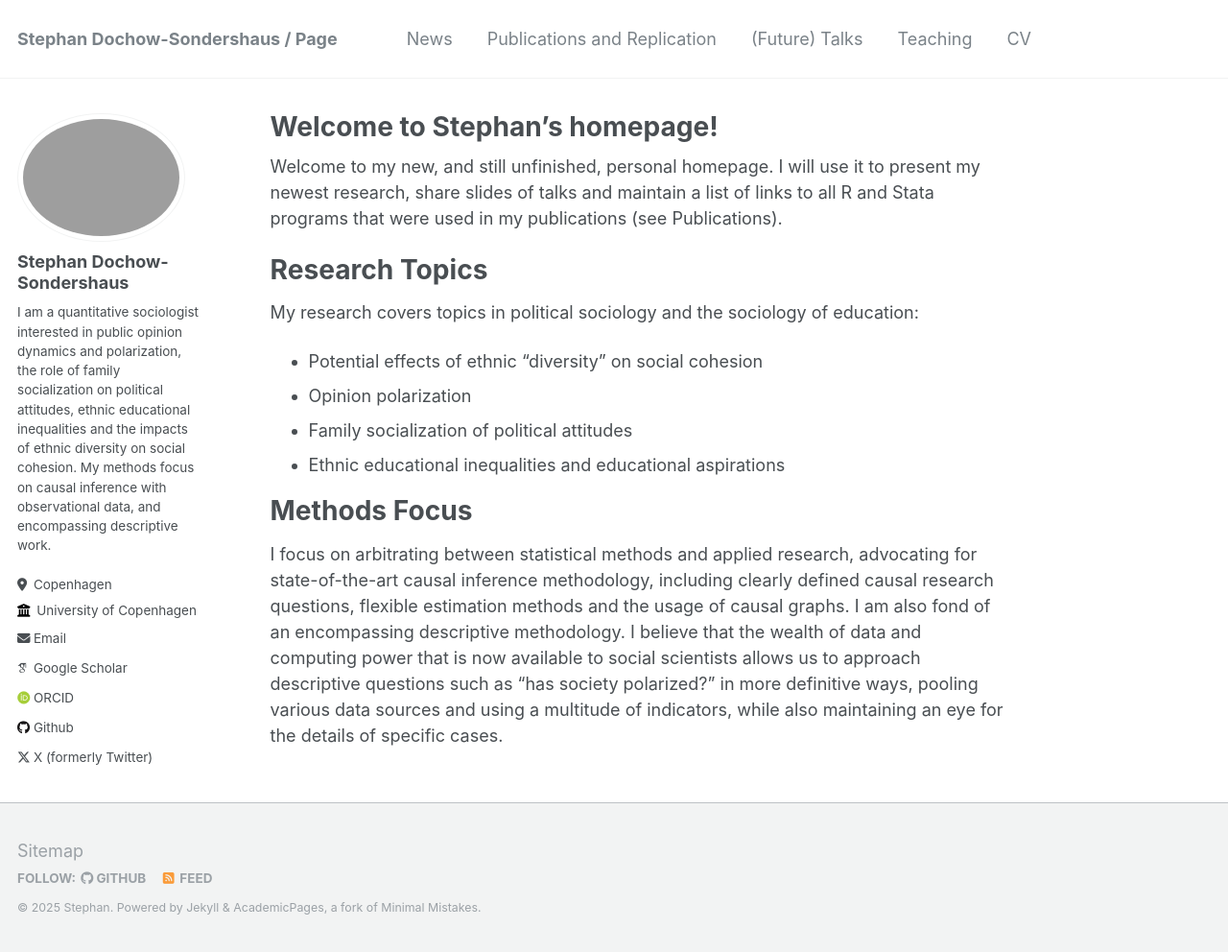
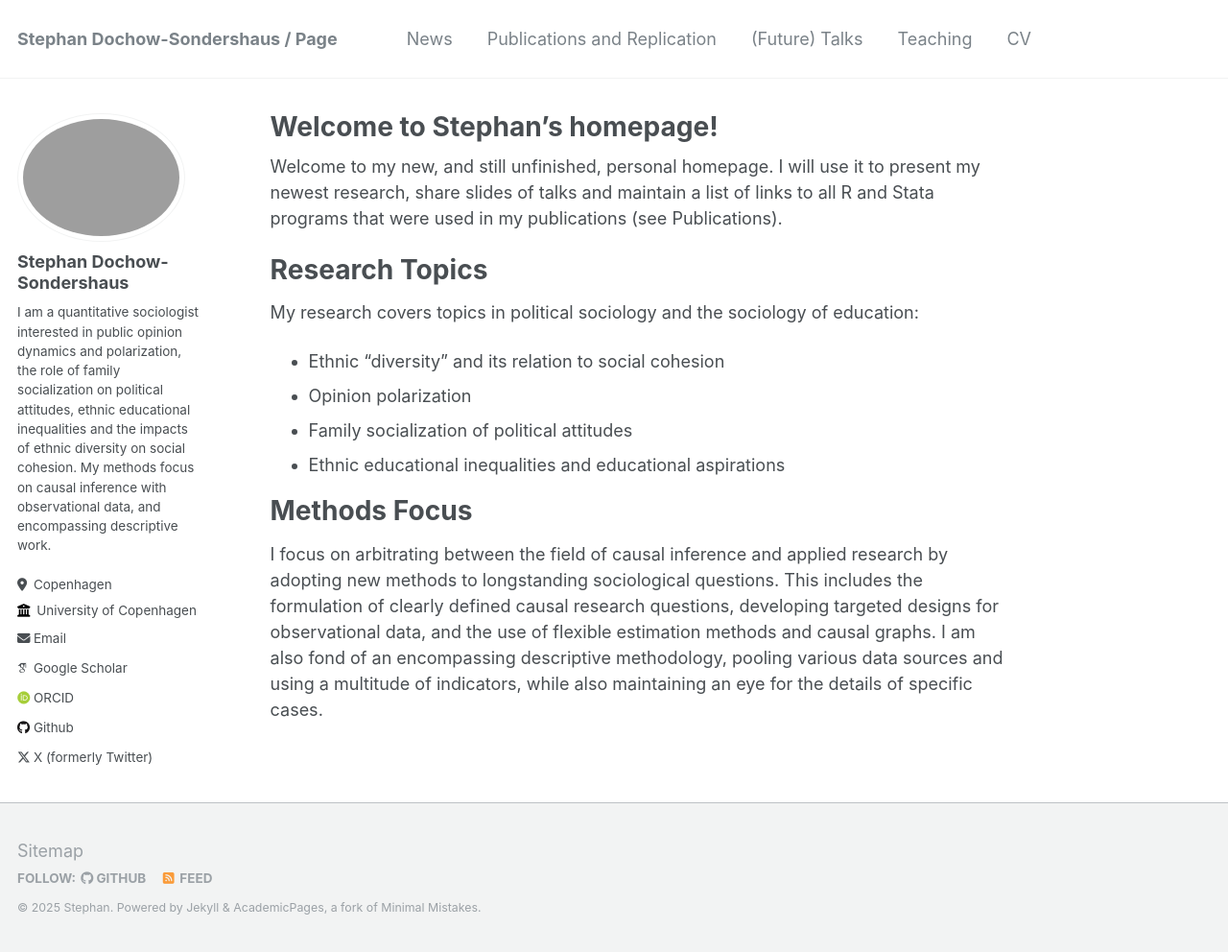
Before and after one commit to stephandoc/stephandoc.github.io, a Jekyll site: the page built from _pages/about.md, in a window 1280 px wide and 992 px high. Shown: the whole window at 96% size. Built offline with Jekyll 4.4.1, drawn with Linux system fonts in a browser that asks for light colours; some web fonts are replaced.

Commit message:
new cv
after talinas comments

```diff
--- a/_pages/about.md
+++ b/_pages/about.md
@@ -12,11 +12,11 @@ Welcome to my new, and still unfinished, personal homepage. I will use it to pre
 Research Topics
 ======
 My research covers topics in political sociology and the sociology of education:
-- Potential effects of ethnic "diversity" on social cohesion
+- Ethnic "diversity" and its relation to social cohesion
 - Opinion polarization
 - Family socialization of political attitudes
 - Ethnic educational inequalities and educational aspirations
 
 Methods Focus
 ======
-I focus on arbitrating between statistical methods and applied research, advocating for state-of-the-art causal inference methodology, including clearly defined causal research questions, flexible estimation methods and the usage of causal graphs. I am also fond of an encompassing descriptive methodology. I believe that the wealth of data and computing power that is now available to social scientists allows us to approach descriptive questions such as "has society polarized?" in more definitive ways, pooling various data sources and using a multitude of indicators, while also maintaining an eye for the details of specific cases.
+I focus on arbitrating between the field of causal inference and applied research by adopting new methods to longstanding sociological questions. This includes the formulation of clearly defined causal research questions, developing targeted designs for observational data, and the use of flexible estimation methods and causal graphs. I am also fond of an encompassing descriptive methodology, pooling various data sources and using a multitude of indicators, while also maintaining an eye for the details of specific cases.
```
Also changed, not shown: 5 other files.
